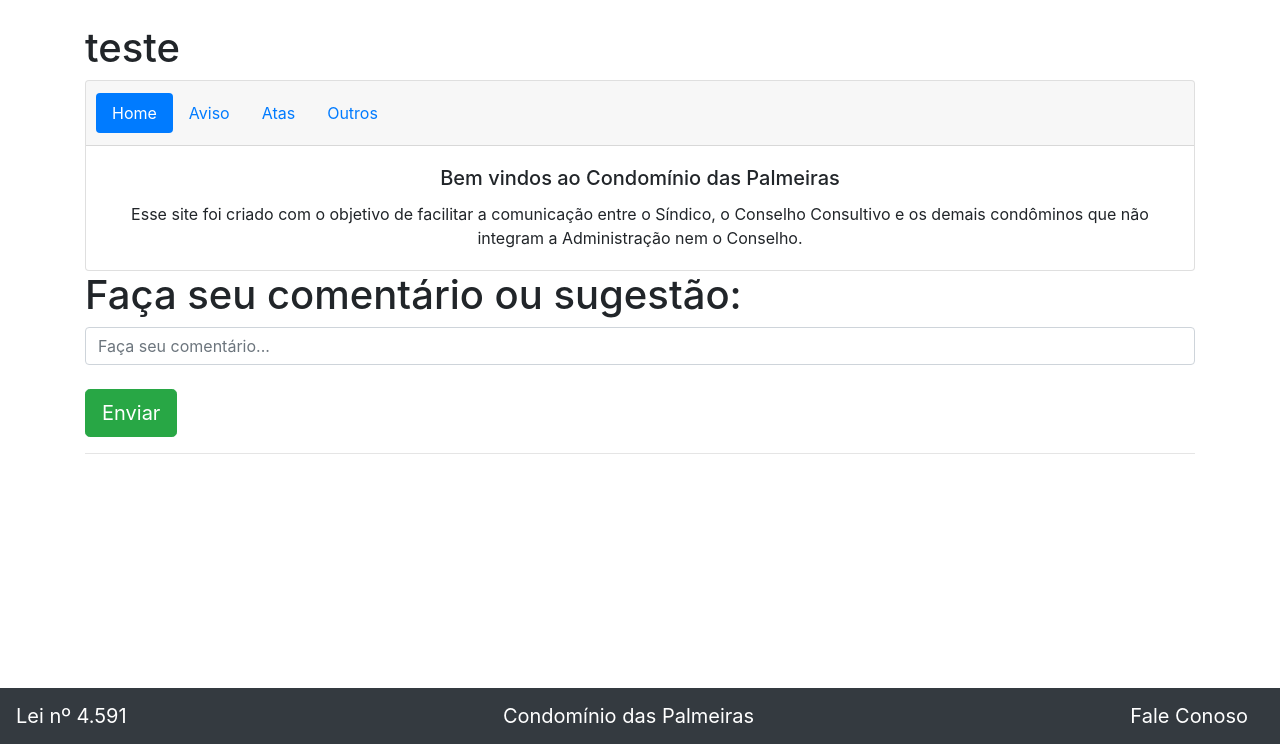
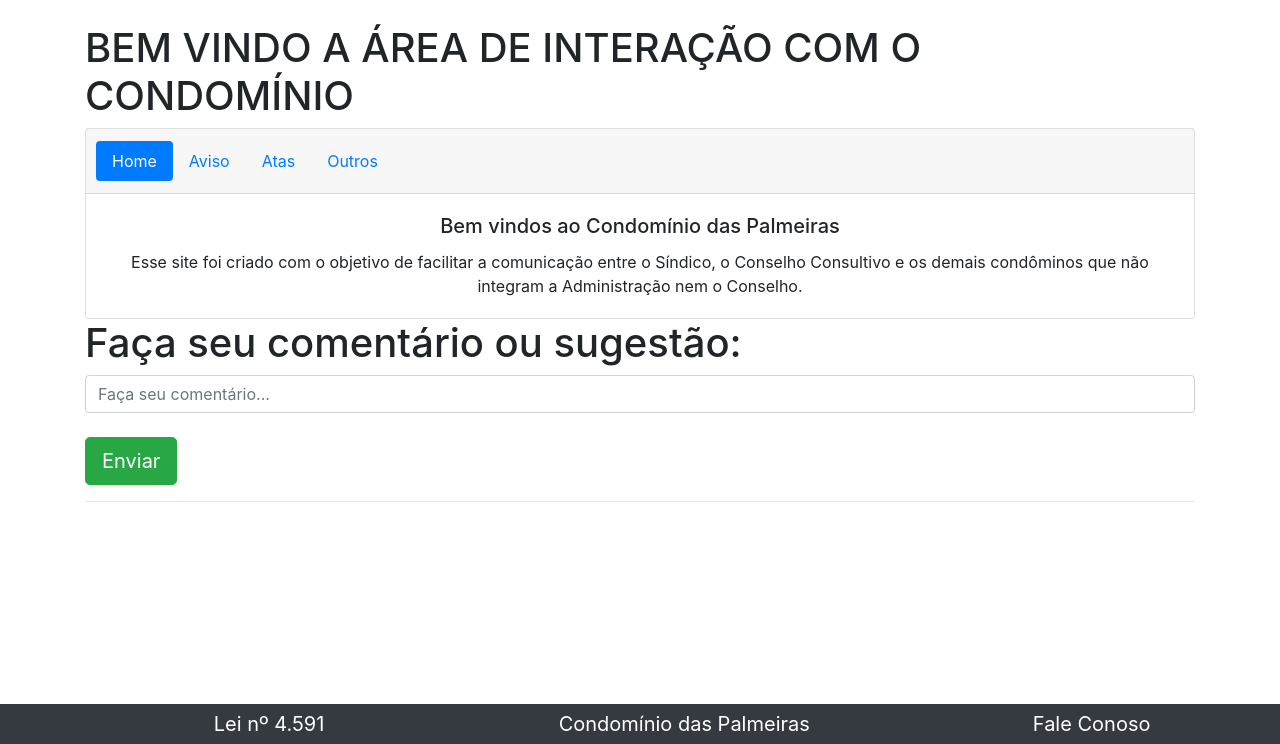
Before and after one commit to MuriloAmaro/PI-Condominio, a Django app: template tela_principal/templates/home.html in a window 1280 px wide. Shown: the part 56-800 px from the top of the page. Run offline with Django 3.2, Linux system fonts and the light colour scheme; the template is opened without the code that fills it, so the values that code supplies are empty.

Commit message:
primeiro commit

```diff
--- a/tela_principal/templates/home.html
+++ b/tela_principal/templates/home.html
@@ -8,7 +8,7 @@ Home
 {% block 'body' %}
 <div class="container">
 <br>
-<h1 class="teste">teste</h1>
+<h1 class="teste">BEM VINDO A ÁREA DE INTERAÇÃO COM O CONDOMÍNIO</h1>
 <div class="card text-center">
   <div class="card-header">
     <ul class="nav nav-pills card-header-pills">
@@ -49,9 +49,11 @@ Home
       <p style="margin-left: 50px;">{{i.comentario}}</p>
       <hr>
     {% endfor %}
-  </div>
+
 </div>
 
+<br>
+<br>
 </div>
 <script src="https://code.jquery.com/jquery-3.4.1.js"></script>
 <script>
@@ -73,6 +75,7 @@ function envia_comentario(){
                 div_comentario.innerHTML = ""
                 for(i=0; i < resposta['comentarios'].length; i++){
                   console.log('teste')
+
                   div_comentario.innerHTML += '<h5 style="display: inline;">'+ resposta['comentarios'][i][0] +'</h5>'
                   div_comentario.innerHTML += '<p style="margin-left: 50px;">' + resposta['comentarios'][i][1] + '</p>'
                   div_comentario.innerHTML += '<hr>'
--- a/templates/base.html
+++ b/templates/base.html
@@ -15,10 +15,11 @@
         <a class="navbar-brand" href="{% url 'sair'%}">&nbsp&nbspSair</a>
 
     </nav>
-    <nav class="navbar fixed-bottom navbar-dark bg-dark">
-      <a class="navbar-brand" href="http://www.planalto.gov.br/ccivil_03/leis/l4591.htm">Lei nº 4.591</a>
-      <a class="navbar-brand" href="{% url 'home'%}">Condomínio das Palmeiras</a>
-      <a class="navbar-brand" href="mailto:palmeiras.condominio.adm@gmail.com">Fale Conoso</a>
+    <nav class="footer fixed-bottom navbar-dark bg-dark">
+      <a class="navbar-brand" href="http://www.planalto.gov.br/ccivil_03/leis/l4591.htm">&nbsp&nbsp&nbsp&nbsp&nbsp&nbsp&nbsp&nbsp&nbsp&nbsp&nbsp&nbsp&nbsp&nbsp&nbsp&nbsp&nbsp&nbsp&nbsp&nbsp&nbsp&nbsp&nbsp&nbsp&nbsp&nbsp&nbsp&nbsp&nbsp&nbsp&nbsp&nbsp&nbsp&nbsp&nbsp&nbsp&nbsp&nbspLei nº 4.591</a>
+      <a class="navbar-brand" href="{% url 'home'%}">&nbsp&nbsp&nbsp&nbsp&nbsp&nbsp&nbsp&nbsp&nbsp&nbsp&nbsp&nbsp&nbsp&nbsp&nbsp&nbsp&nbsp&nbsp&nbsp&nbsp&nbsp&nbsp&nbsp&nbsp&nbsp&nbsp&nbsp&nbsp&nbsp&nbsp&nbsp&nbsp&nbsp&nbsp&nbsp&nbsp&nbsp&nbspCondomínio das Palmeiras</a>
+      <a class="navbar-brand" href="mailto:palmeiras.condominio.adm@gmail.com">&nbsp&nbsp&nbsp&nbsp&nbsp&nbsp&nbsp&nbsp&nbsp&nbsp&nbsp&nbsp&nbsp&nbsp&nbsp&nbsp&nbsp&nbsp&nbsp&nbsp&nbsp&nbsp&nbsp&nbsp&nbsp&nbsp&nbsp&nbsp&nbsp&nbsp&nbsp&nbsp&nbsp&nbsp&nbsp&nbspFale Conoso</a>
+
     </nav>
 
     <script src="https://code.jquery.com/jquery-3.5.1.slim.min.js"></script>
```
Also changed, not shown: db.sqlite3, 1 other file.
